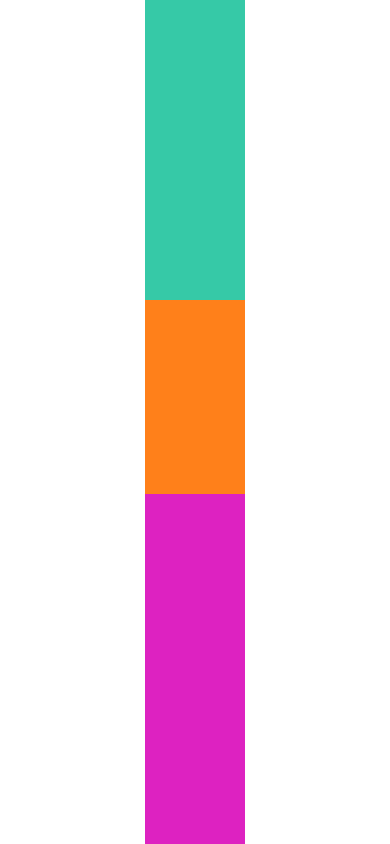
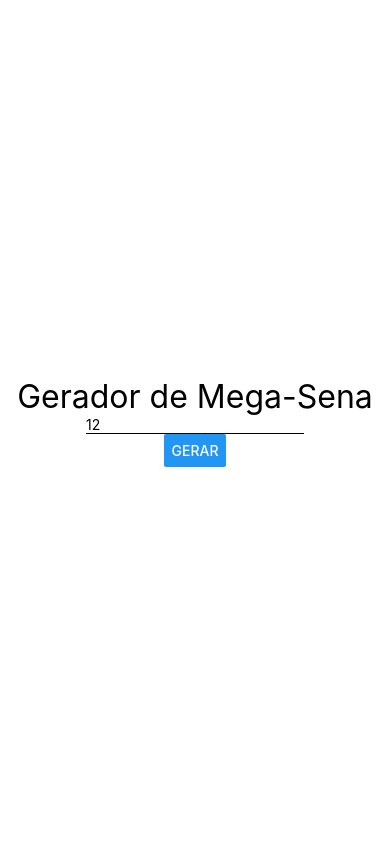
Before and after one commit to pleasematheus/exercicios-react-native, a React Native app: screen / in a window 390 px wide. Built offline with nearby package versions, Linux system fonts and the light colour scheme.

Commit message:
Fith commit

```diff
--- a/src/App.tsx
+++ b/src/App.tsx
@@ -1,7 +1,8 @@
 import React from 'react'
 import { SafeAreaView, StyleSheet } from 'react-native'
 
-import FlexboxV4 from './components/layout/FlexBoxV4'
+import Mega from './components/mega/Mega'
+// import FlexboxV4 from './components/layout/FlexBoxV4'
 // import FlexboxV3 from './components/layout/FlexBoxV3'
 // import FlexboxV2 from './components/layout/FlexBoxV2'
 // import FlexboxV1 from './components/layout/FlexBoxV1'
@@ -28,8 +29,9 @@
 
 export default () => (
 	<SafeAreaView style={style.App}>
+		<Mega qtdeNumeros={ 12 }/>
+		{/*
 		<FlexboxV4/>
-		{/*
 		<FlexboxV3/>
 		<FlexboxV2/>
 		<FlexboxV1/>
--- /dev/null
+++ b/src/components/mega/Mega.tsx
@@ -0,0 +1,66 @@
+import React from 'react'
+import { View, Button, Text, TextInput } from 'react-native'
+import Estilo from '../estilo'
+
+import MegaNumero from './MegaNumero'
+
+export default class Mega extends React.Component {
+	state = {
+		qtdeNumeros: this.props.qtdeNumeros,
+		numeros: []
+	}
+
+	alterarQtdeNumero = (qtde) => {
+		this.setState({qtdeNumeros: +qtde})
+	}
+
+	gerarNumeroNaoContido = nums => {
+		const novo = parseInt(Math.random() * 60) + 1
+		return nums.includes(novo) ? this.gerarNumeroNaoContido(nums) : novo
+	}
+
+	gerarNumeros = () => {
+		const numeros = Array(this.state.qtdeNumeros)
+			.fill()
+			.reduce(n => [...n, this.gerarNumeroNaoContido(n)], [])
+			.sort((a: number, b: number) => a - b)
+		this.setState({numeros})
+	}
+
+	exibirNumeros = () => {
+		const nums = this.state.numeros
+
+		return nums.map(num => {
+			return <MegaNumero key={num} num={num} />
+		})
+	}
+
+	render() {
+		return (
+			<>
+				<Text style={Estilo.txtG}>
+					Gerador de Mega-Sena
+				</Text>
+				<TextInput
+					keyboardType={"number-pad"}
+					style={{borderBottomWidth: 1}}
+					placeholder='Qtde de números'
+					value={this.state.qtdeNumeros}
+					onChangeText={this.alterarQtdeNumero}
+				/>
+
+				<Button
+					title='Gerar'
+					onPress={this.gerarNumeros}
+				/>
+				<View style={{
+					flexDirection: "row",
+					flexWrap: 'wrap',
+					justifyContent: 'center'
+				}}>
+					{this.exibirNumeros()}
+				</View>
+			</>
+		)
+	}
+}
--- /dev/null
+++ b/src/components/mega/MegaNumero.tsx
@@ -0,0 +1,27 @@
+import React from 'react'
+import { View, Text, StyleSheet } from 'react-native'
+import Estilo from '../estilo'
+
+export default ({num}) => {
+	return (
+		<View style={style.Container}>
+			<Text style={[Estilo.txtG, style.Num]}>
+				{num}
+			</Text>
+		</View>
+	)
+}
+
+const style = StyleSheet.create({
+	Container: {
+		height: 50,
+		width: 50,
+		backgroundColor: '#000',
+		margin: 5,
+		borderRadius: 25
+	},
+
+	Num: {
+		color: '#FFF'
+	}
+})
```
